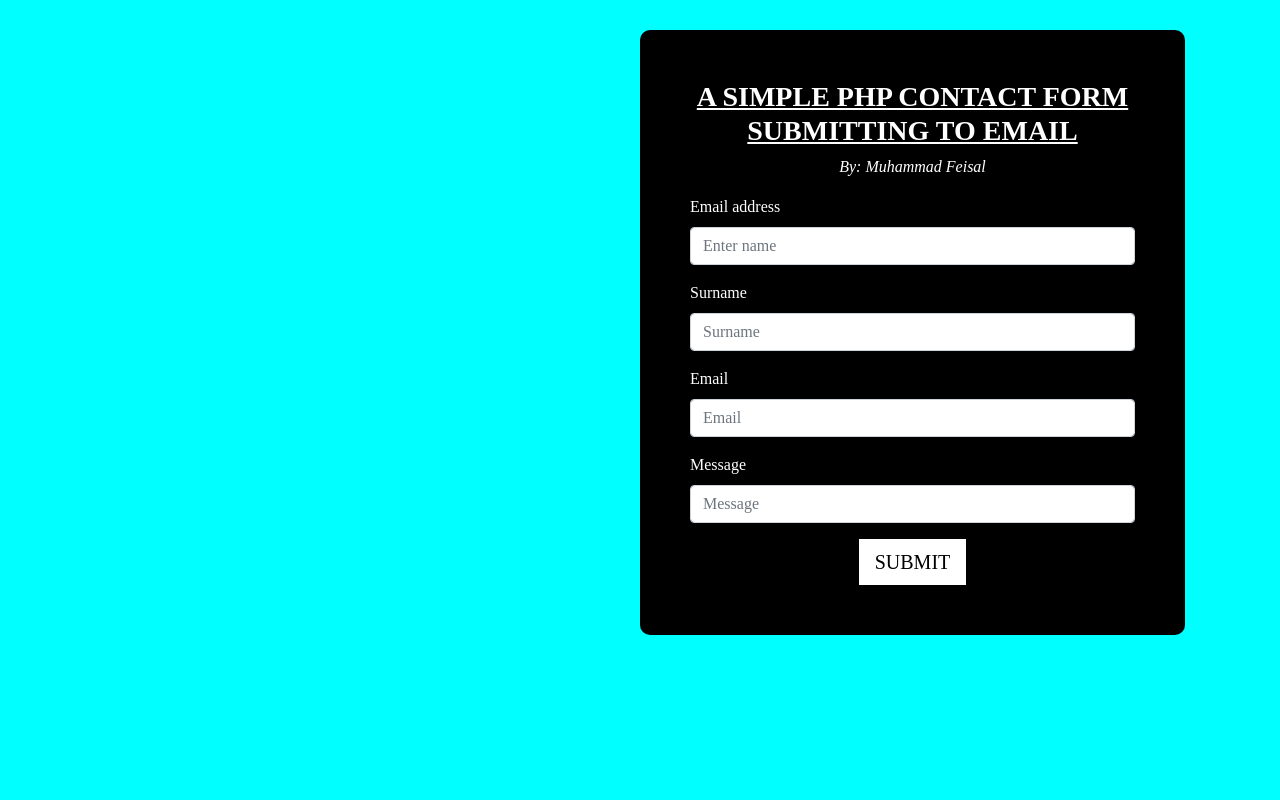
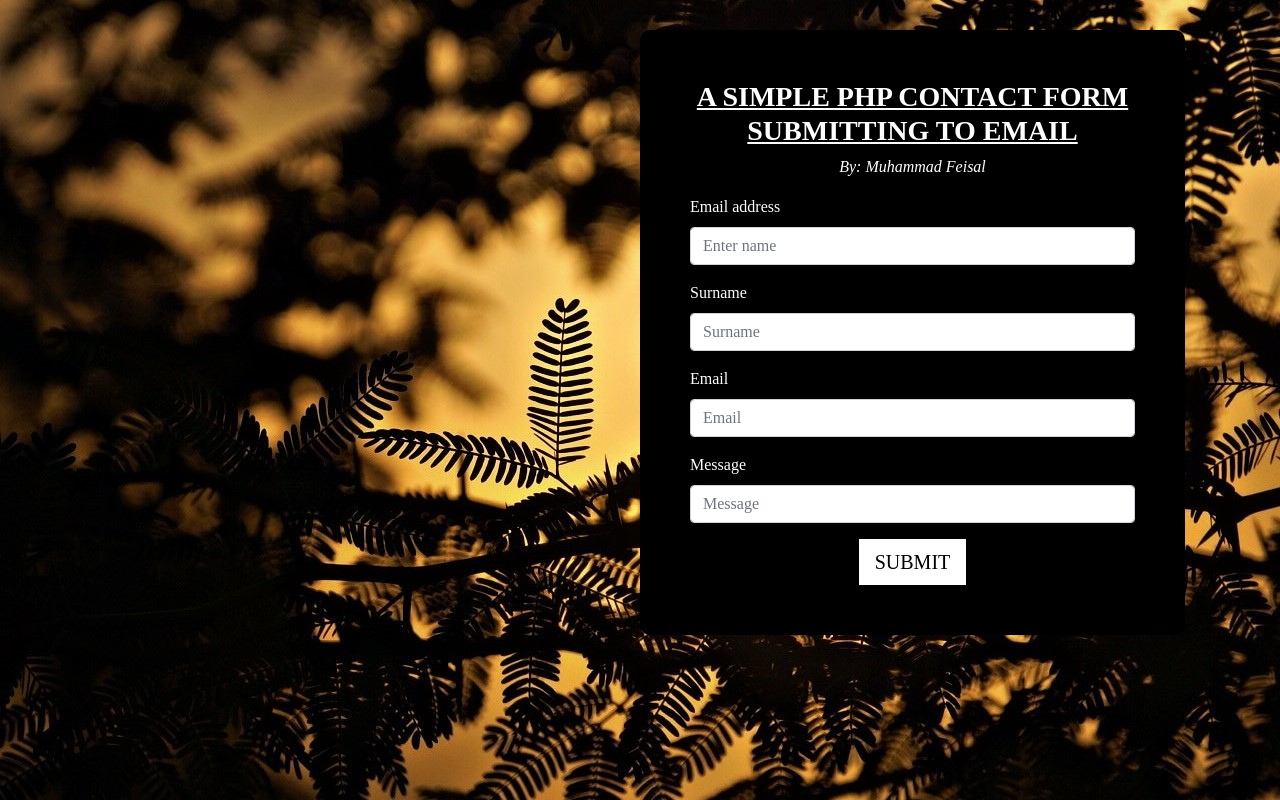
Before and after one commit to Shibiby/php-contact-form, a plain HTML site: page contact.html in a window 1280 px wide. Drawn offline with Linux system fonts and the light colour scheme.

Commit message:
added background

```diff
--- a/style.css
+++ b/style.css
@@ -1,6 +1,7 @@
 body{
     background-color: aqua;
     font-family: 'Times New Roman' ;
+    background-image: url(./assets/img/bg.jpg);
 }
 #contact{
     background-color: black;
```
Also changed, not shown: assets/img/bg.jpg (added).
